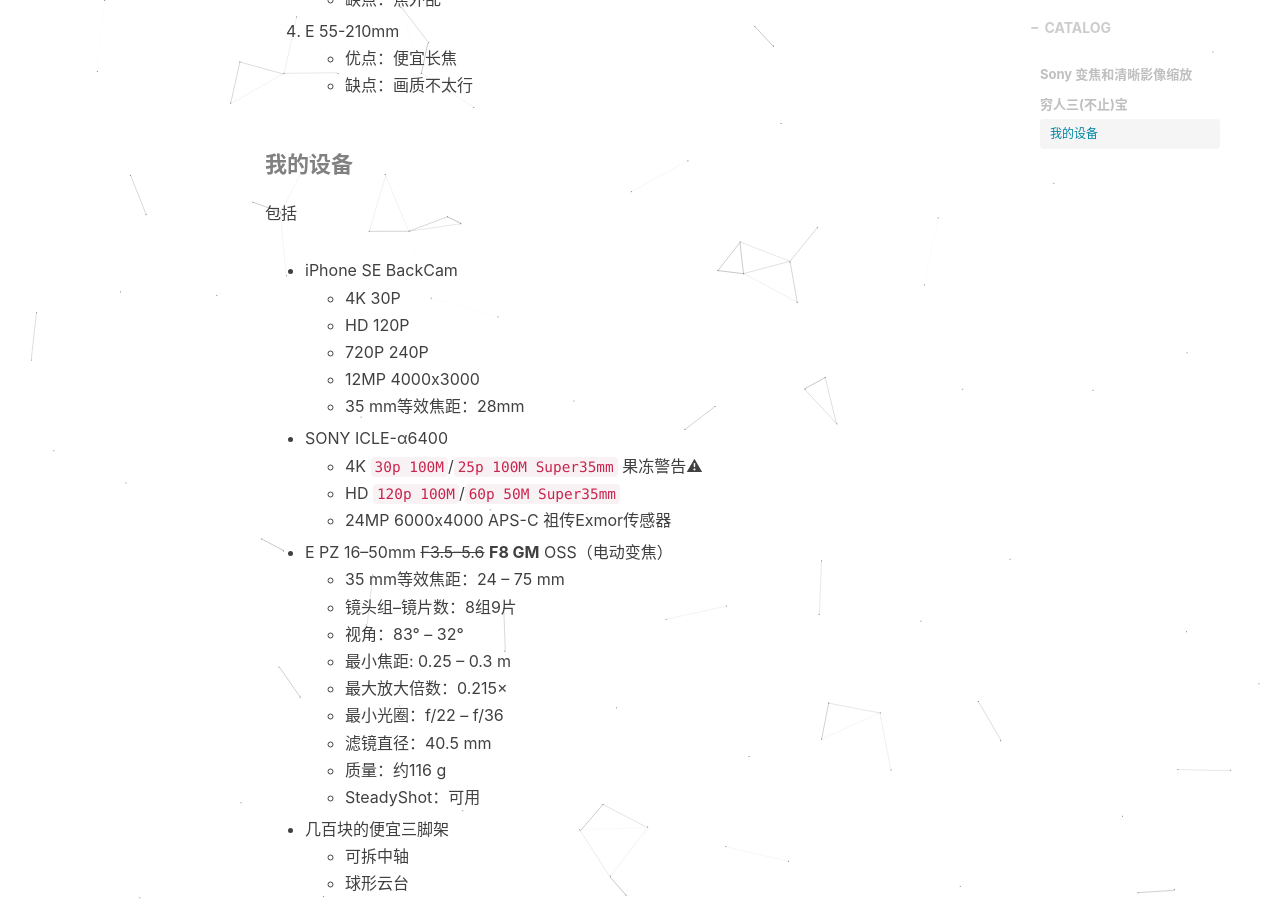
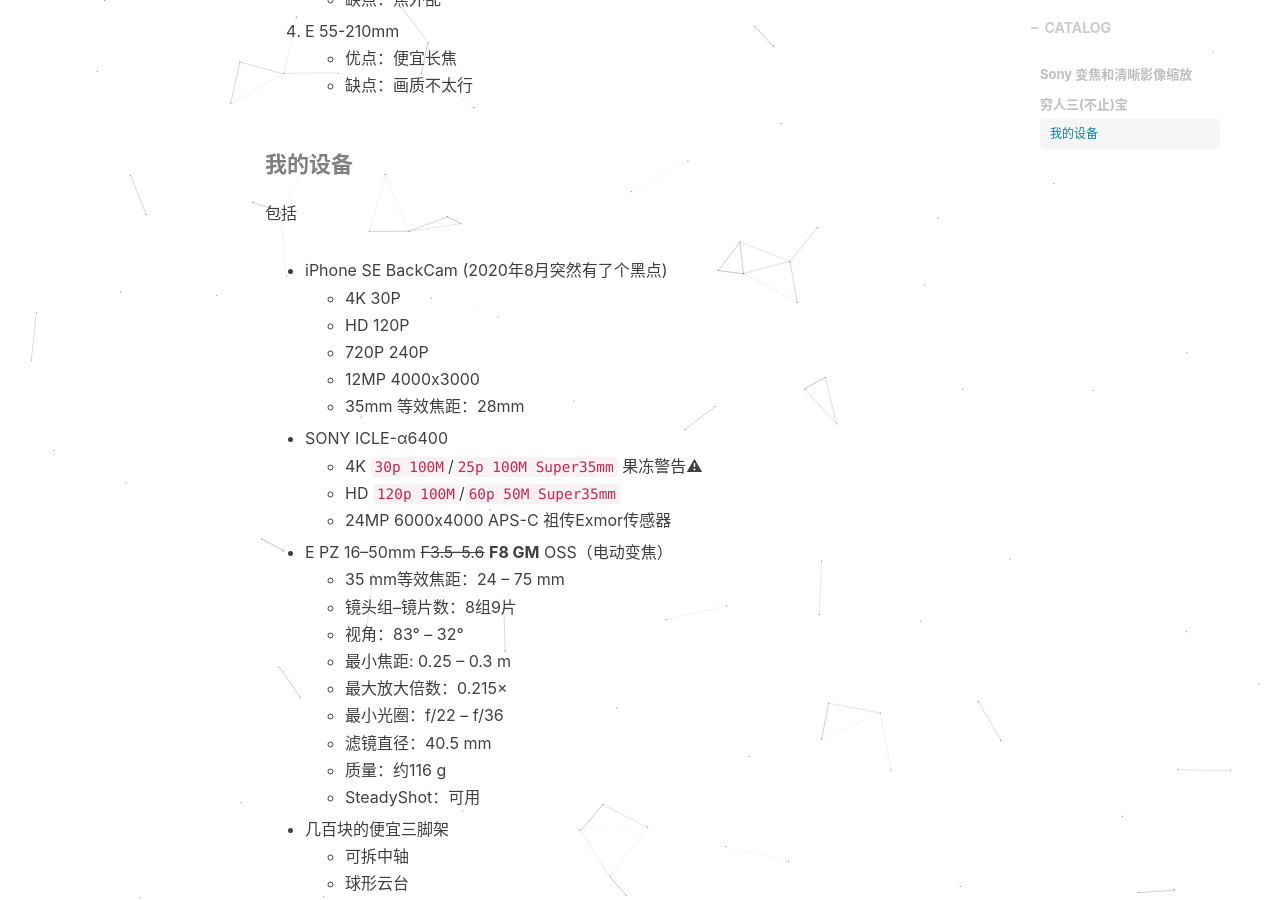
Before and after one commit to lzzmm/lzzmm.github.io, a Jekyll site: the page built from _posts/2019-03-07-learn-from-photographing.md, in a window 1280 px wide and 900 px high, scrolled down 1291 px. Built offline with Jekyll 4.4.1, drawn with Linux system fonts in a browser that asks for light colours; nearby versions of some CDN libraries; comment, search, counter and statistics services are not loaded.

Commit message:
Update 2019-03-07-learn-from-photographing.md

```diff
--- a/_posts/2019-03-07-learn-from-photographing.md
+++ b/_posts/2019-03-07-learn-from-photographing.md
@@ -46,13 +46,15 @@
     - 缺点：画质不太行
 
 #### 我的设备
+
 包括
-- iPhone SE BackCam
+
+- iPhone SE BackCam (2020年8月突然有了个黑点)
     - 4K 30P
     - HD 120P
     - 720P 240P
     - 12MP 4000x3000
-    - 35 mm等效焦距：28mm
+    - 35mm 等效焦距：28mm
 - SONY ICLE-α6400
     - 4K `30p 100M`/`25p 100M Super35mm` 果冻警告⚠
     - HD `120p 100M`/`60p 50M Super35mm`
```
